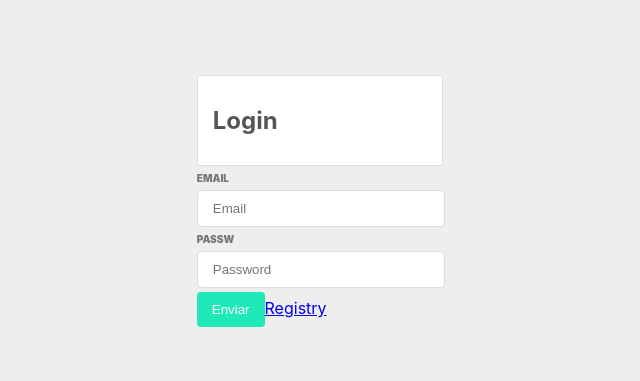
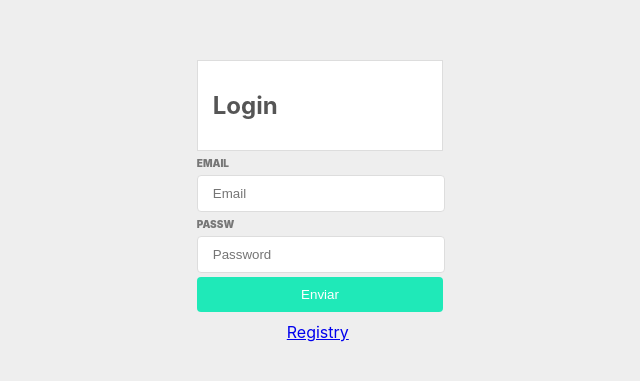
Before and after one commit to BladimirDelBarrioPizarro/Instagram, a React (Create React App) app in the folder instagram/: page / in a window 1280 px wide. Shown: the part 199-580 px from the top of the page, without its empty margins (320-960 px from the left). Built offline with nearby package versions, Linux system fonts and the light colour scheme.

Commit message:
feat:added linkStyle in Link

```diff
--- a/instagram/src/modules/button/components/button.component.tsx
+++ b/instagram/src/modules/button/components/button.component.tsx
@@ -2,23 +2,27 @@ import React from 'react'
 
 
 interface IButtonProps {
-
+   block?:boolean
 }
 
 const Button = (props:IButtonProps) => {
 
 
-    const buttonStyle = {
+    const buttonStyle = (block:boolean) => ({
         backgroundColor:'#1FE9B8',
         border:'0px',
         borderRadius:'4px',
         padding:'10px 15px',
         marginTop:'4px',
-        color:'#fff'
-    }
+        marginBottom:'10px',
+        color:'#fff',
+        width:block?'100%' :undefined
+    })
+
+    const {block = false} = props
 
     return(
-        <button style={buttonStyle}>Enviar</button>
+        <button style={buttonStyle(block)}>Enviar</button>
     )
 }
 
--- a/instagram/src/modules/login/components/login.components.tsx
+++ b/instagram/src/modules/login/components/login.components.tsx
@@ -5,13 +5,20 @@ import Input from '../../input/components/input.component'
 import Button from '../../button/components/button.component'
 
 const Login = () => {
+
+    const linkStyle = {
+      textAlign:'center',
+      width:'100%',
+      marginLeft:'90px'
+    } as React.CSSProperties
+
     return(
       <div>
         <Card/>
         <Input placeholder='Email' label="Email"></Input>
         <Input placeholder='Password' label="Passw"></Input>
-        <Button></Button>
-        <Link to={"/registry"}>Registry</Link>
+        <Button block={true}></Button>
+        <Link style={linkStyle} to={"/registry"}>Registry</Link>
     </div>
     )
 }
```
